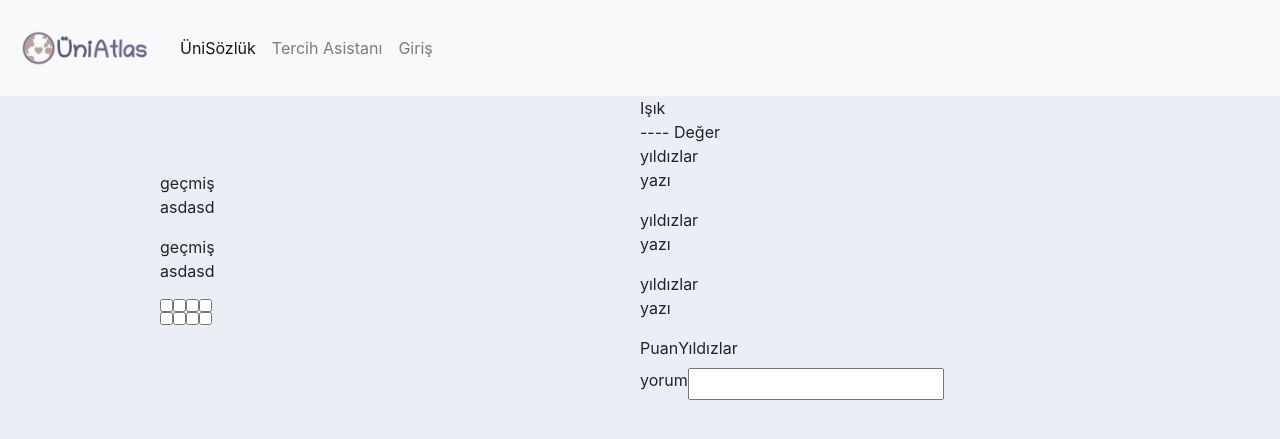
After one commit to Bjornikof/UniAtlas, a Django app: page /unipage/ in a window 1280 px wide. The commit adds this page. Shown: the top 439 px of the page. Run offline with Django 3.2, Linux system fonts and the light colour scheme; some libraries are stand-ins or nearby versions.

Commit message:
Added template for unipage and corrected icon on user comment

```diff
--- a/uniatlas/static/css/main.css
+++ b/uniatlas/static/css/main.css
@@ -65,13 +65,25 @@ body {
 }
 
 .comment {
-    width: 20%;
-    height: 100px;
-    overflow-y: auto;
+    margin-left: 4px;
+    width: 50%;
+    height: 80px;
     background-color: lightyellow;
     border: 1px solid gray;
     border-radius: 10%;
     padding: 15px;
     padding-left: 1%;
     padding-right: 1%;
+    border-radius: 25px;
+
 }
+
+.unilink{
+    color: black;
+
+}
+
+.unilink:hover{
+    text-decoration: none;
+    color: yellow;
+}
--- /dev/null
+++ b/uniatlas/website/templates/website/unipage.html
@@ -0,0 +1,77 @@
+{%  extends 'website/main.html' %}
+{% load static %}
+{% block content %}
+
+    <div class="d-flex flex-row w-75">
+        <div class="d-flex flex-column justify-content-center w-50">
+            <div class="img">
+            </div>
+            <span>geçmiş</span>
+            <p>asdasd</p>
+            <span>geçmiş</span>
+            <p>asdasd</p>
+            <div class="d-flex d-row">
+                <input type="checkbox"/>
+                <input type="checkbox"/>
+                <input type="checkbox"/>
+                <input type="checkbox"/>
+            </div>
+            <div class="d-flex d-row">
+                <input type="checkbox"/>
+                <input type="checkbox"/>
+                <input type="checkbox"/>
+                <input type="checkbox"/>
+            </div>
+        </div>
+        <div class="d-flex flex-column w-50">
+            <span>
+                Işık
+            </span>
+            <span>
+                ---- Değer
+            </span>
+            <div class="d-flex flex-row">
+                <div class="d-flex flex-column">
+
+                </div>
+                <div class="d-flex flex-column">
+                    <div class="d-flex flex-column">
+                        yıldızlar
+                    </div>
+                    <p>yazı</p>
+                </div>
+            </div>
+            <div class="d-flex flex-row">
+                <div class="d-flex flex-column">
+
+                </div>
+                <div class="d-flex flex-column">
+                    <div class="d-flex flex-column">
+                        yıldızlar
+                    </div>
+                    <p>yazı</p>
+                </div>
+            </div>
+            <div class="d-flex flex-row">
+                <div class="d-flex flex-column">
+
+                </div>
+                <div class="d-flex flex-column">
+                    <div class="d-flex flex-column">
+                        yıldızlar
+                    </div>
+                    <p>yazı</p>
+                </div>
+            </div>
+            <div class="d-flex flex-row">
+                <label>Puan</label>
+                <div>Yıldızlar</div>
+            </div>
+            <div class="d-flex flex-row">
+                <label>yorum</label>
+                <input type="textarea" />
+            </div>
+        </div>
+    </div>
+
+{% endblock %}
--- a/uniatlas/website/urls.py
+++ b/uniatlas/website/urls.py
@@ -8,5 +8,6 @@ urlpatterns = [
     path('login/', views.login),
     path('login/signup/', views.signup),
     path('unisozluk/', views.unisozluk),
-    path('resultpage/', views.resultpage)
+    path('resultpage/', views.resultpage),
+    path('unipage/', views.unipage),
 ]
--- a/uniatlas/website/views.py
+++ b/uniatlas/website/views.py
@@ -22,3 +22,6 @@ def unisozluk(request):
 
 def resultpage(request):
     return render(request, 'website/resultpage.html')
+
+def unipage(request):
+    return render(request, 'website/unipage.html')
```
Also changed, not shown: uniatlas/website/templates/website/unisozluk.html (+17 -14 lines).
